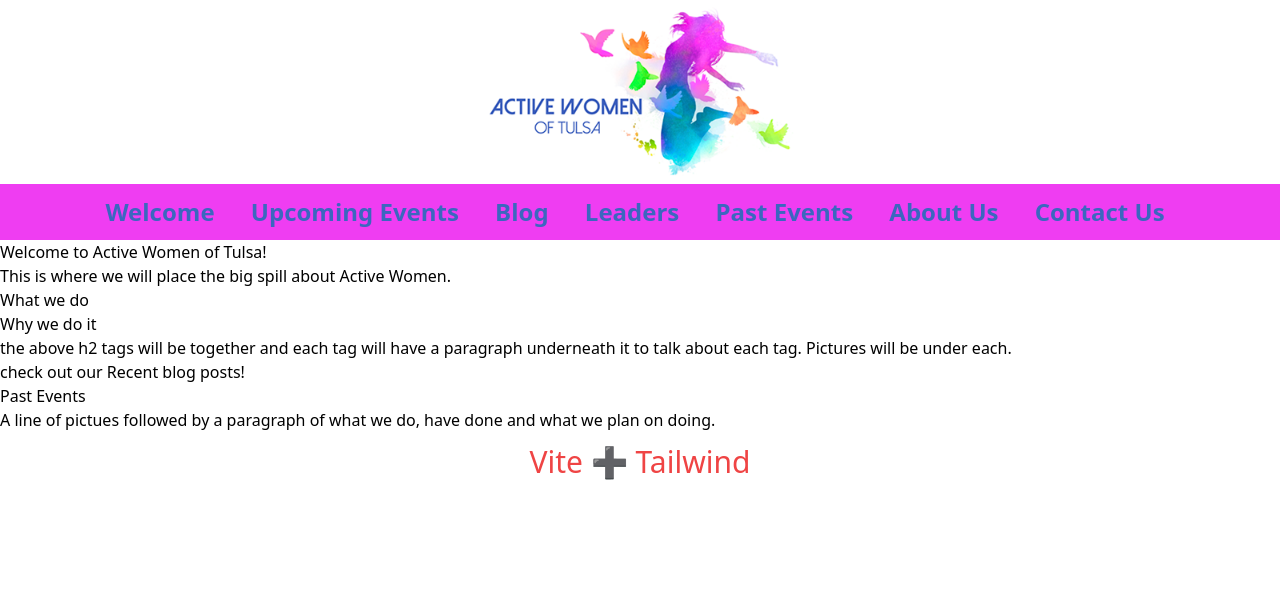
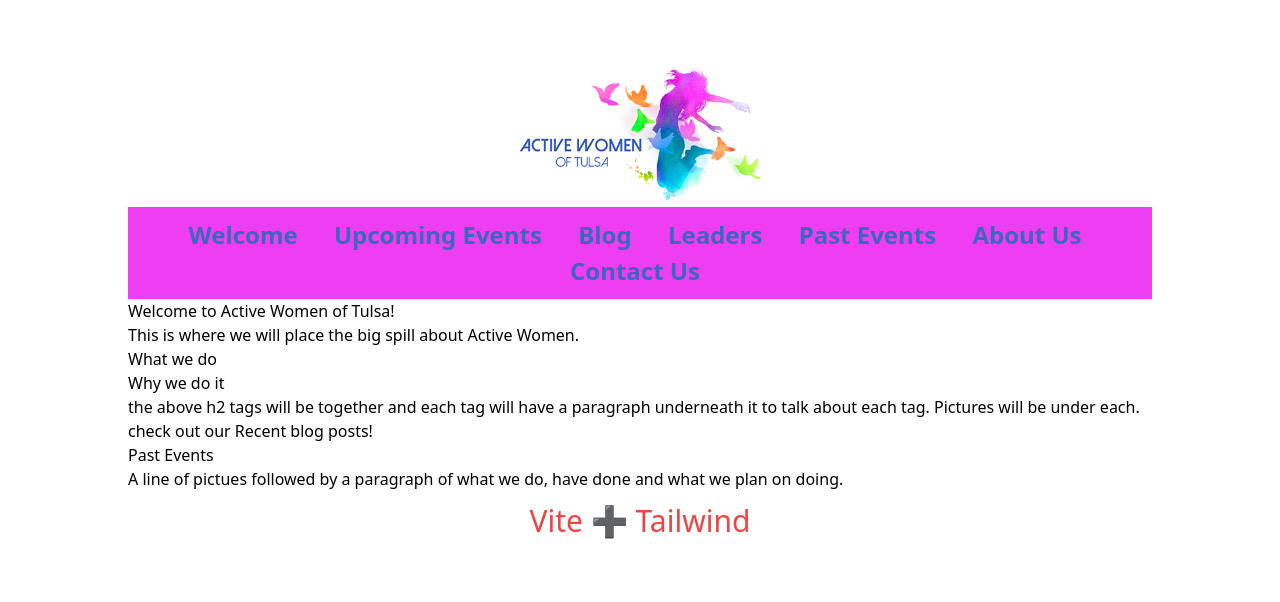
Before and after one commit to maceyjshort/activewomentulsa, a website built with Vite: page index.html in a window 1280 px wide. Built offline with nearby package versions, Linux system fonts and the light colour scheme.

Commit message:
add content wrap for document

```diff
--- a/index.html
+++ b/index.html
@@ -9,7 +9,8 @@
     <link rel="stylesheet" type="text/css" href="style.css">
   </head>
   <body>
-    <img src="images/header.png" alt="logo">
+    <div class="content-wrap">
+      <img src="images/header.png" alt="logo">
     <nav>
       <ul>
         <li><a href="index.html">Welcome</a></li>
@@ -29,6 +30,8 @@
     <h1>Past Events</h1>
     <p>A line of pictues followed by a paragraph of what we do, have done and what we plan on doing.</p>
     <h1 class="text-3xl text-center text-red-500 mt-3">Vite ➕ Tailwind</h1>
+    </div>
+
     <script type="module" src="/main.js"></script>
   </body>
 </html>
--- a/style.css
+++ b/style.css
@@ -1,8 +1,13 @@
 @tailwind base;
 @tailwind components;
 @tailwind utilities;
-
-
+/****Global*****/
+.content-wrap{
+  /* max-width: 900px; */
+  width: 80%;
+  margin: 0 auto;
+  padding: 60px 0;
+}
 
 /***Navigation******/
 nav{
```
